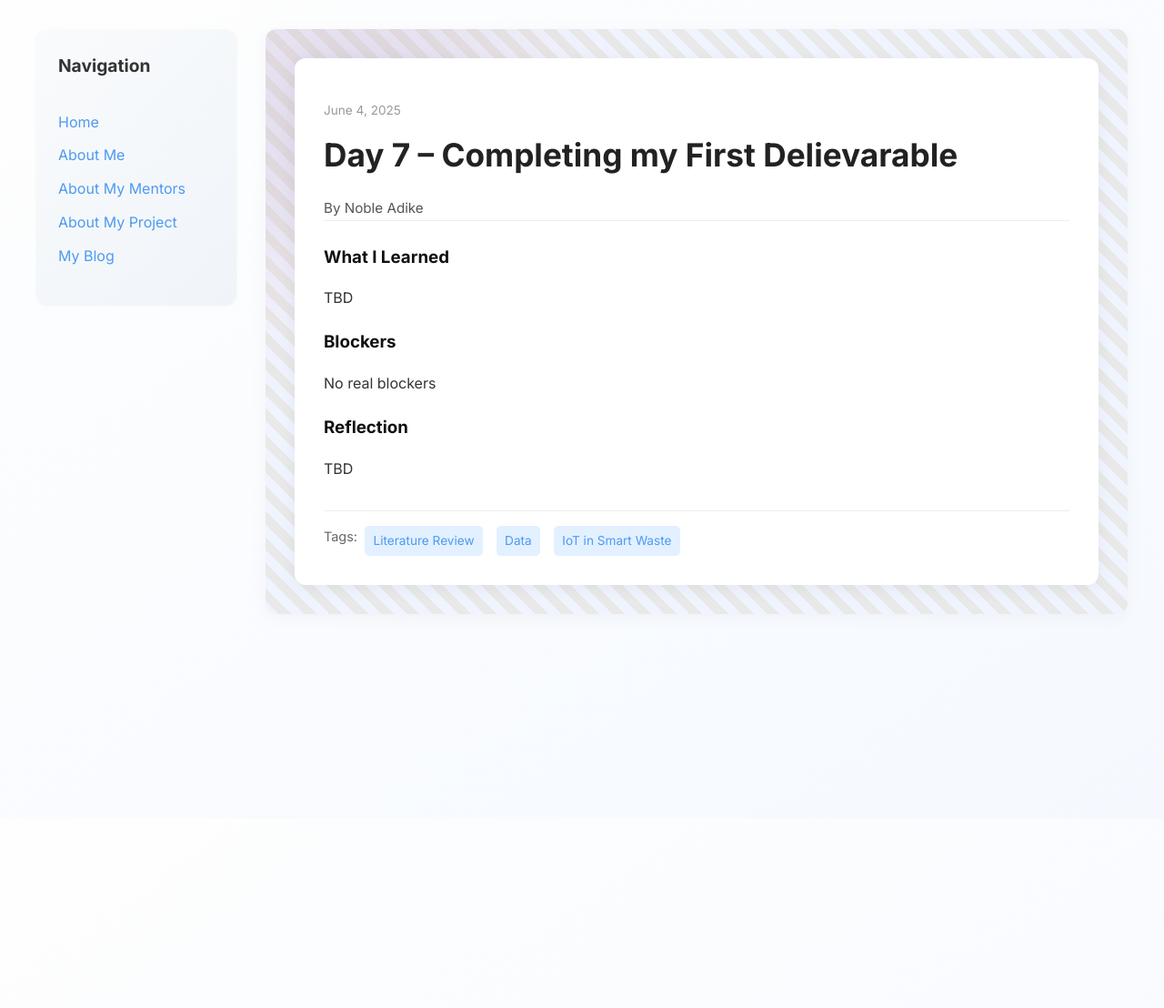
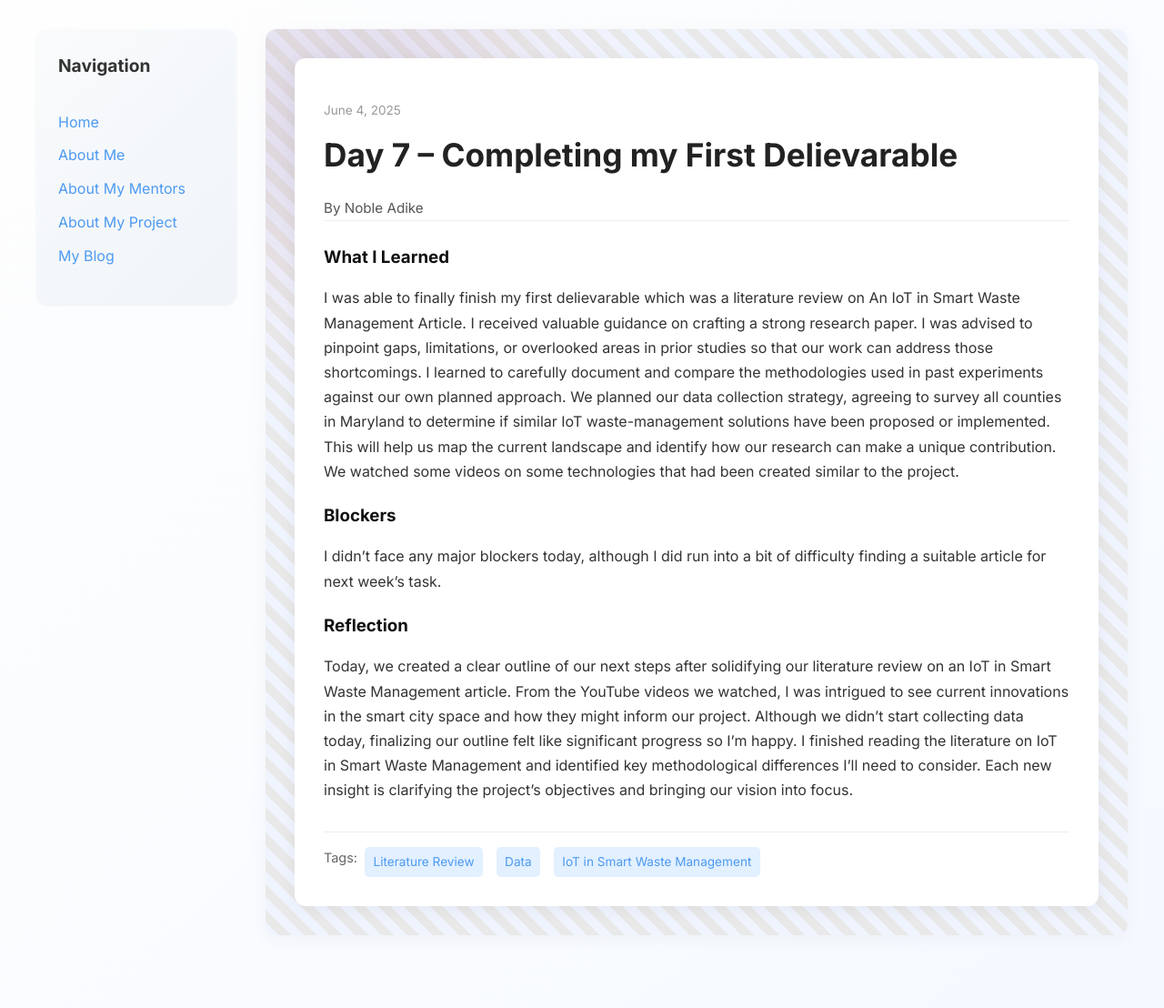
Before and after one commit to kingnaddy/kingnaddy.github.io, a Jekyll site: the page built from _posts/2025-06-04-day-7.md, in a window 1280 px wide. Shown: the whole page at 91% size. Built offline with Jekyll 4.4.1, drawn with Linux system fonts in a browser that asks for light colours; before the commit the page ends 900 px from its top, so only the background shows below that.

Commit message:
Update 2025-06-04-day-7.md

```diff
--- a/_posts/2025-06-04-day-7.md
+++ b/_posts/2025-06-04-day-7.md
@@ -4,14 +4,15 @@ title: "Day 7 – Completing my First Delievarable"
 date: 2025-06-04
 author: Noble Adike
 permalink: /day7.html
-tags: ["Literature Review","Data","IoT in Smart Waste"]
+tags: ["Literature Review","Data","IoT in Smart Waste Management"]
 
 what_i_learned: |
-   TBD
+   I was able to finally finish my first delievarable which was a literature review on An IoT in Smart Waste Management Article. I received valuable guidance on crafting a strong research paper. I was advised to pinpoint gaps, limitations, or overlooked areas in prior studies so that our work can address those shortcomings. I learned to carefully document and compare the methodologies used in past experiments against our own planned approach. We planned our data collection strategy, agreeing to survey all counties in Maryland to determine if similar IoT waste-management solutions have been proposed or implemented. This will help us map the current landscape and identify how our research can make a unique contribution. We watched some videos on some technologies that had been created similar to the project.
+
 
 blockers: |
-   No real blockers
+    I didn’t face any major blockers today, although I did run into a bit of difficulty finding a suitable article for next week’s task.
 
 reflection: |
-   TBD
+   Today, we created a clear outline of our next steps after solidifying our literature review on an IoT in Smart Waste Management article. From the YouTube videos we watched, I was intrigued to see current innovations in the smart city space and how they might inform our project. Although we didn’t start collecting data today, finalizing our outline felt like significant progress so I'm happy. I finished reading the literature on IoT in Smart Waste Management and identified key methodological differences I’ll need to consider. Each new insight is clarifying the project’s objectives and bringing our vision into focus.
 ---
```
